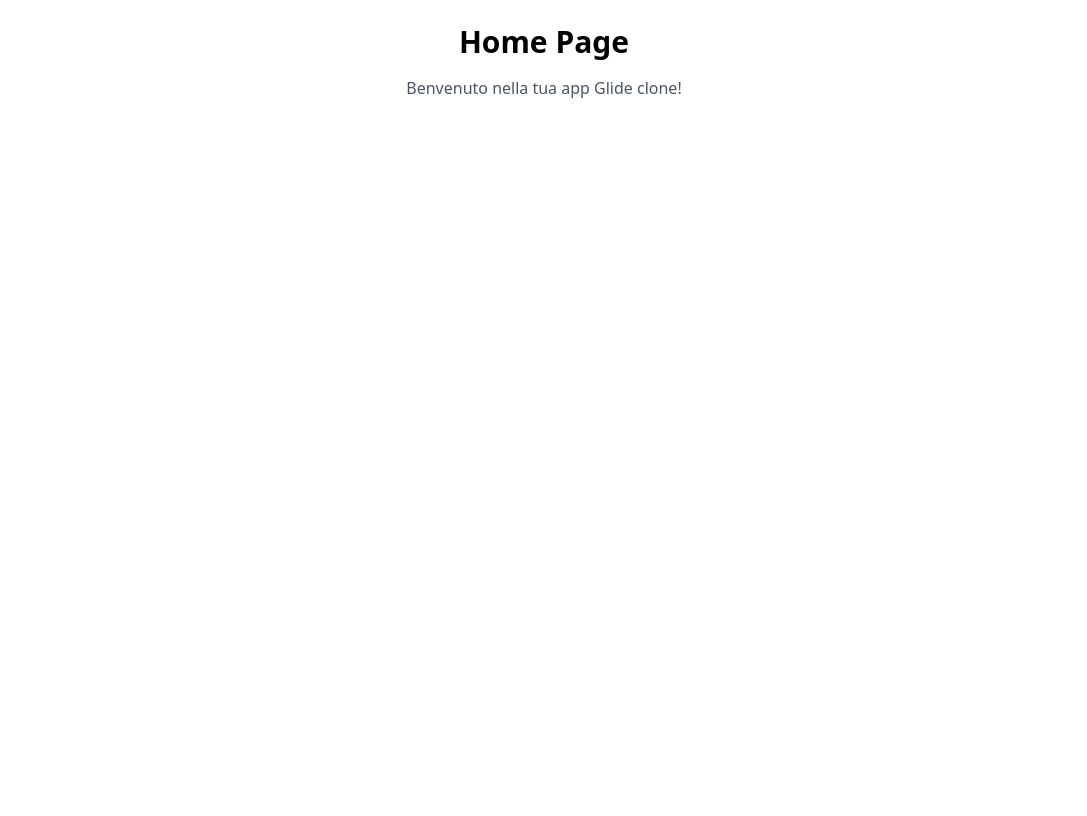
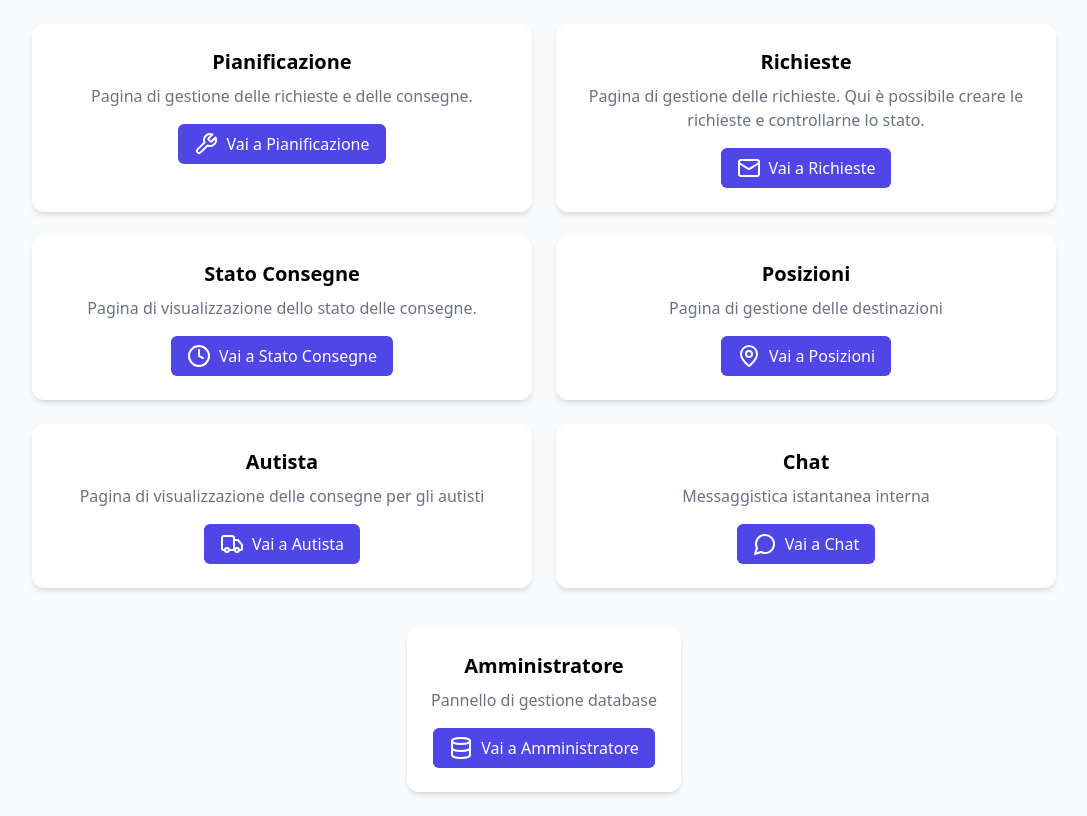
Before and after one commit to loredavid/consegne, a React (Vite) app: page / in a window 1280 px wide. Shown: the whole page, without its empty margins (96-1183 px from the left). Built offline with nearby package versions, Linux system fonts and the light colour scheme.

Commit message:
New Files Added and Modifications

```diff
--- a/index.html
+++ b/index.html
@@ -3,7 +3,7 @@
   <head>
     <meta charset="UTF-8" />
     <meta name="viewport" content="width=device-width, initial-scale=1.0" />
-    <title>Glide Clone</title>
+    <title>Consegne</title>
   </head>
   <body>
     <div id="root"></div>
--- a/package.json
+++ b/package.json
@@ -1,7 +1,6 @@
 {
   "name": "glide-clone",
   "version": "0.0.1",
-  "type": "module",
   "scripts": {
     "dev": "vite",
     "build": "vite build",
@@ -17,7 +16,6 @@
     "vite": "^5.0.0",
     "tailwindcss": "^3.4.0",
     "autoprefixer": "^10.4.0",
-    "postcss": "^8.4.0",
-    "@vitejs/plugin-react": "^4.0.0"
+    "postcss": "^8.4.0"
   }
 }
--- a/src/App.jsx
+++ b/src/App.jsx
@@ -1,20 +1,28 @@
 import { BrowserRouter as Router, Routes, Route } from "react-router-dom";
+import Home from "./pages/Home";
+import Pianificazione from "./pages/Pianificazione";
+import Richieste from "./pages/Richieste";
+import StatoConsegne from "./pages/StatoConsegne";
+import Posizioni from "./pages/Posizioni";
+import Autista from "./pages/Autista";
+import Chat from "./pages/Chat";
+import Admin from "./pages/Admin";
 
-function Home() {
-  return (
-    <div className="p-6 text-center">
-      <h1 className="text-3xl font-bold mb-4">Home Page</h1>
-      <p className="text-gray-600">Benvenuto nella tua app Glide clone!</p>
-    </div>
-  );
-}
-
-export default function App() {
+function App() {
   return (
     <Router>
       <Routes>
         <Route path="/" element={<Home />} />
+        <Route path="/pianificazione" element={<Pianificazione />} />
+        <Route path="/richieste" element={<Richieste />} />
+        <Route path="/stato-consegne" element={<StatoConsegne />} />
+        <Route path="/posizioni" element={<Posizioni />} />
+        <Route path="/autista" element={<Autista />} />
+        <Route path="/chat" element={<Chat />} />
+        <Route path="/admin" element={<Admin />} />
       </Routes>
     </Router>
   );
 }
+
+export default App;
--- /dev/null
+++ b/src/components/HomeCard.jsx
@@ -0,0 +1,17 @@
+import { Link } from "react-router-dom";
+
+export default function HomeCard({ title, desc, to, icon }) {
+  return (
+    <div className="bg-white p-6 rounded-xl shadow-md text-center">
+      <h2 className="text-xl font-semibold mb-2">{title}</h2>
+      <p className="text-gray-500 mb-4">{desc}</p>
+      <Link
+        to={to}
+        className="inline-flex items-center gap-2 px-4 py-2 rounded-md bg-indigo-600 text-white hover:bg-indigo-700"
+      >
+        {icon}
+        Vai a {title}
+      </Link>
+    </div>
+  );
+}
--- /dev/null
+++ b/src/pages/Admin.jsx
@@ -0,0 +1,8 @@
+export default function Admin() {
+  return (
+    <div className="p-6">
+      <h1 className="text-2xl font-bold">Admin</h1>
+      <p className="text-gray-600">Contenuto della pagina Admin...</p>
+    </div>
+  );
+}
--- /dev/null
+++ b/src/pages/Autista.jsx
@@ -0,0 +1,8 @@
+export default function Autista() {
+  return (
+    <div className="p-6">
+      <h1 className="text-2xl font-bold">Autista</h1>
+      <p className="text-gray-600">Contenuto della pagina Autista...</p>
+    </div>
+  );
+}
--- /dev/null
+++ b/src/pages/Chat.jsx
@@ -0,0 +1,8 @@
+export default function Chat() {
+  return (
+    <div className="p-6">
+      <h1 className="text-2xl font-bold">Chat</h1>
+      <p className="text-gray-600">Contenuto della pagina Chat...</p>
+    </div>
+  );
+}
--- /dev/null
+++ b/src/pages/Home.jsx
@@ -0,0 +1,20 @@
+import { Wrench, Mail, Clock, MapPin, Truck, MessageCircle, Database } from "lucide-react";
+import HomeCard from "../components/HomeCard";
+
+export default function Home() {
+  return (
+    <div className="min-h-screen p-6 bg-gray-50">
+      <div className="grid md:grid-cols-2 gap-6 max-w-5xl mx-auto">
+        <HomeCard title="Pianificazione" desc="Pagina di gestione delle richieste e delle consegne." to="/pianificazione" icon={<Wrench />} />
+        <HomeCard title="Richieste" desc="Pagina di gestione delle richieste. Qui è possibile creare le richieste e controllarne lo stato." to="/richieste" icon={<Mail />} />
+        <HomeCard title="Stato Consegne" desc="Pagina di visualizzazione dello stato delle consegne." to="/stato-consegne" icon={<Clock />} />
+        <HomeCard title="Posizioni" desc="Pagina di gestione delle destinazioni" to="/posizioni" icon={<MapPin />} />
+        <HomeCard title="Autista" desc="Pagina di visualizzazione delle consegne per gli autisti" to="/autista" icon={<Truck />} />
+        <HomeCard title="Chat" desc="Messaggistica istantanea interna" to="/chat" icon={<MessageCircle />} />
+      </div>
+      <div className="mt-10 flex justify-center">
+        <HomeCard title="Amministratore" desc="Pannello di gestione database" to="/admin" icon={<Database />} />
+      </div>
+    </div>
+  );
+}
--- /dev/null
+++ b/src/pages/Pianificazione.jsx
@@ -0,0 +1,8 @@
+export default function Pianificazione() {
+  return (
+    <div className="p-6">
+      <h1 className="text-2xl font-bold">Pianificazione</h1>
+      <p className="text-gray-600">Contenuto della pagina Pianificazione...</p>
+    </div>
+  );
+}
--- /dev/null
+++ b/src/pages/Posizioni.jsx
@@ -0,0 +1,8 @@
+export default function Posizioni() {
+  return (
+    <div className="p-6">
+      <h1 className="text-2xl font-bold">Posizioni</h1>
+      <p className="text-gray-600">Contenuto della pagina Posizioni...</p>
+    </div>
+  );
+}
--- /dev/null
+++ b/src/pages/Richieste.jsx
@@ -0,0 +1,8 @@
+export default function Richieste() {
+  return (
+    <div className="p-6">
+      <h1 className="text-2xl font-bold">Richieste</h1>
+      <p className="text-gray-600">Contenuto della pagina Richieste...</p>
+    </div>
+  );
+}
--- /dev/null
+++ b/src/pages/StatoConsegne.jsx
@@ -0,0 +1,8 @@
+export default function StatoConsegne() {
+  return (
+    <div className="p-6">
+      <h1 className="text-2xl font-bold">StatoConsegne</h1>
+      <p className="text-gray-600">Contenuto della pagina StatoConsegne...</p>
+    </div>
+  );
+}
```
